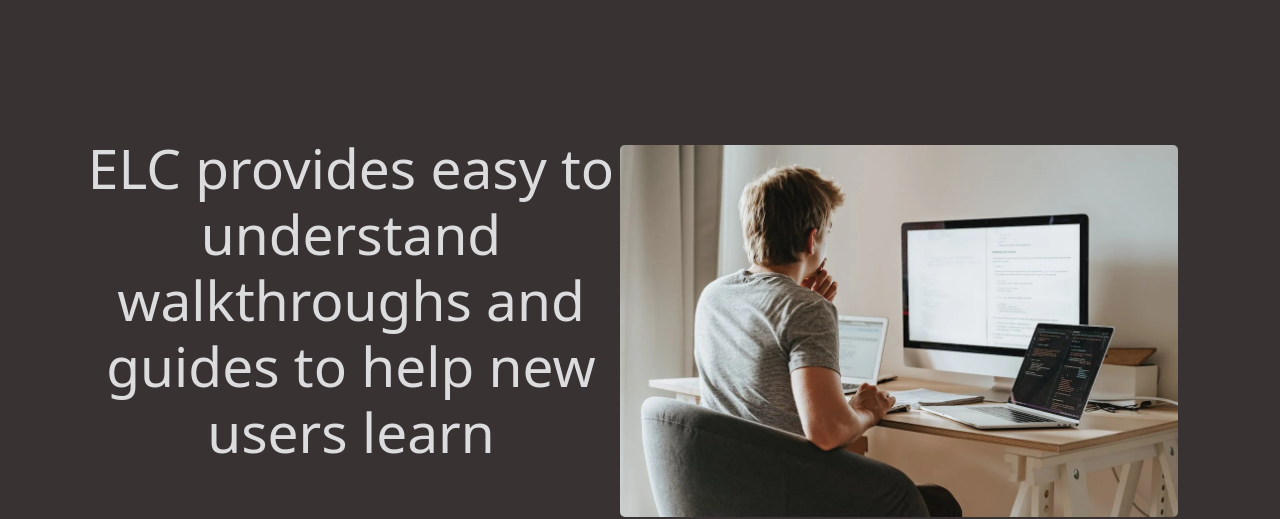
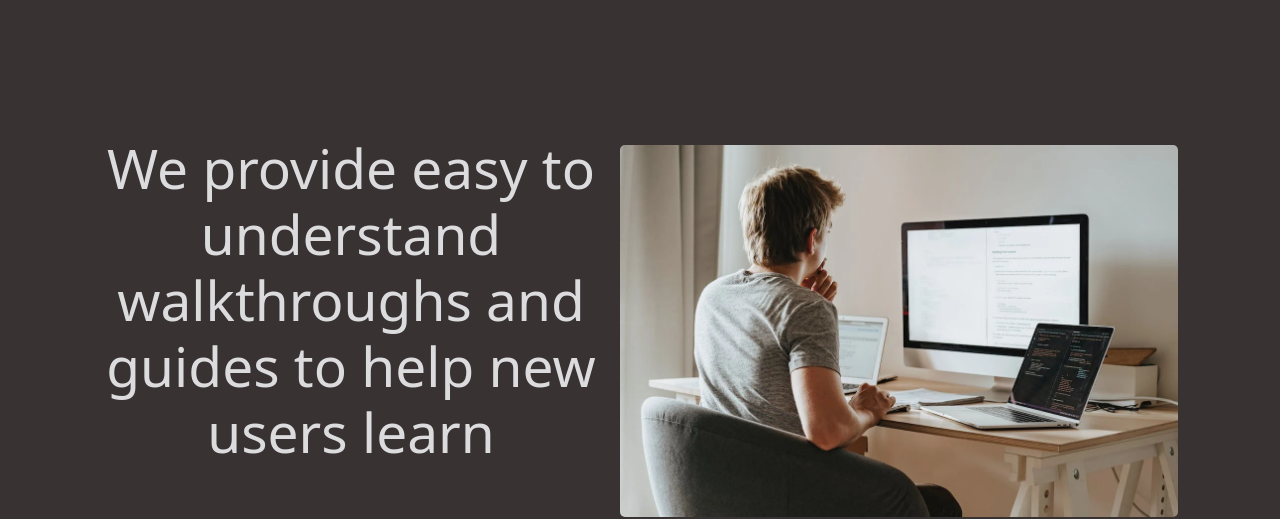
Before and after one commit to CalebCoughenour/elc-site, a React (Create React App) app: page / in a window 1280 px wide. Shown: the part 2320-2839 px from the top of the page. Built offline with nearby package versions, Linux system fonts and the light colour scheme.

Commit message:
update text in section four

```diff
--- a/src/pages/Home/Data.js
+++ b/src/pages/Home/Data.js
@@ -17,7 +17,7 @@ export const missionObjThree = {
 };
 
 export const missionObjFour = {
-  sectionText: "ELC provides easy to understand walkthroughs and guides to help new users learn",
+  sectionText: "We provide easy to understand walkthroughs and guides to help new users learn",
   media: "images/homepage/thinking-person.webp",
   alt: 'A person thinking and sitting at a desk with a laptop and two computer screens'
 };
```
